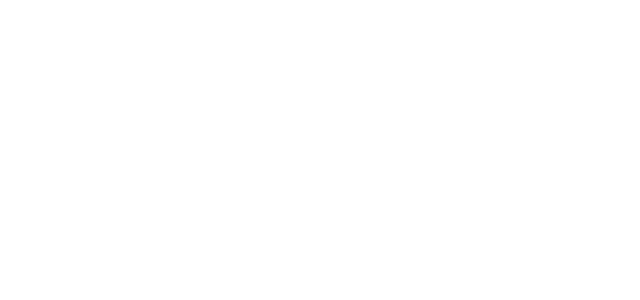
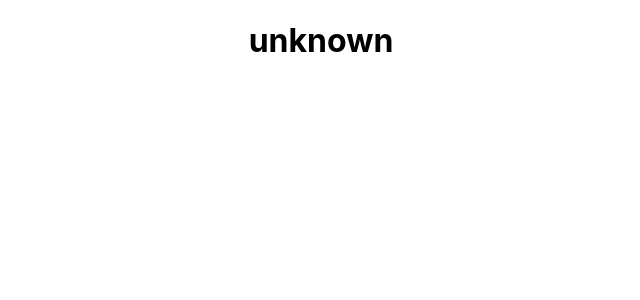
Before and after one commit to OmkarSangaonkar/react-demo, a React (Create React App) app: page / in a window 1280 px wide. Shown: the top 300 px of the page, without its empty margins (319-959 px from the left). Built offline with nearby package versions, Linux system fonts and the light colour scheme.

Commit message:
some changes in app

```diff
--- a/src/App.js
+++ b/src/App.js
@@ -5,16 +5,16 @@
 function App() {
   const [userData, setUserData] = useState({}); // Initialize as an object
 
-  useEffect(() => {
-    axios.get("http://localhost:5555/").then((response) => {
-      console.log("Server Response:", response.data);
-      setUserData(response.data); // Set the JSON object in state
-    });
-  }, []);
+  // useEffect(() => {
+  //   axios.get("https://node-demo-weld.vercel.app/").then((response) => {
+  //     console.log("Server Response:", response.data);
+  //     setUserData(response.data); // Set the JSON object in state
+  //   });
+  // }, []);
 
   return (
     <div className="App">
-      <h1>{userData.name}</h1>
+      <h1>{userData.name || "unknown"}</h1>
     </div>
   );
 }
```
